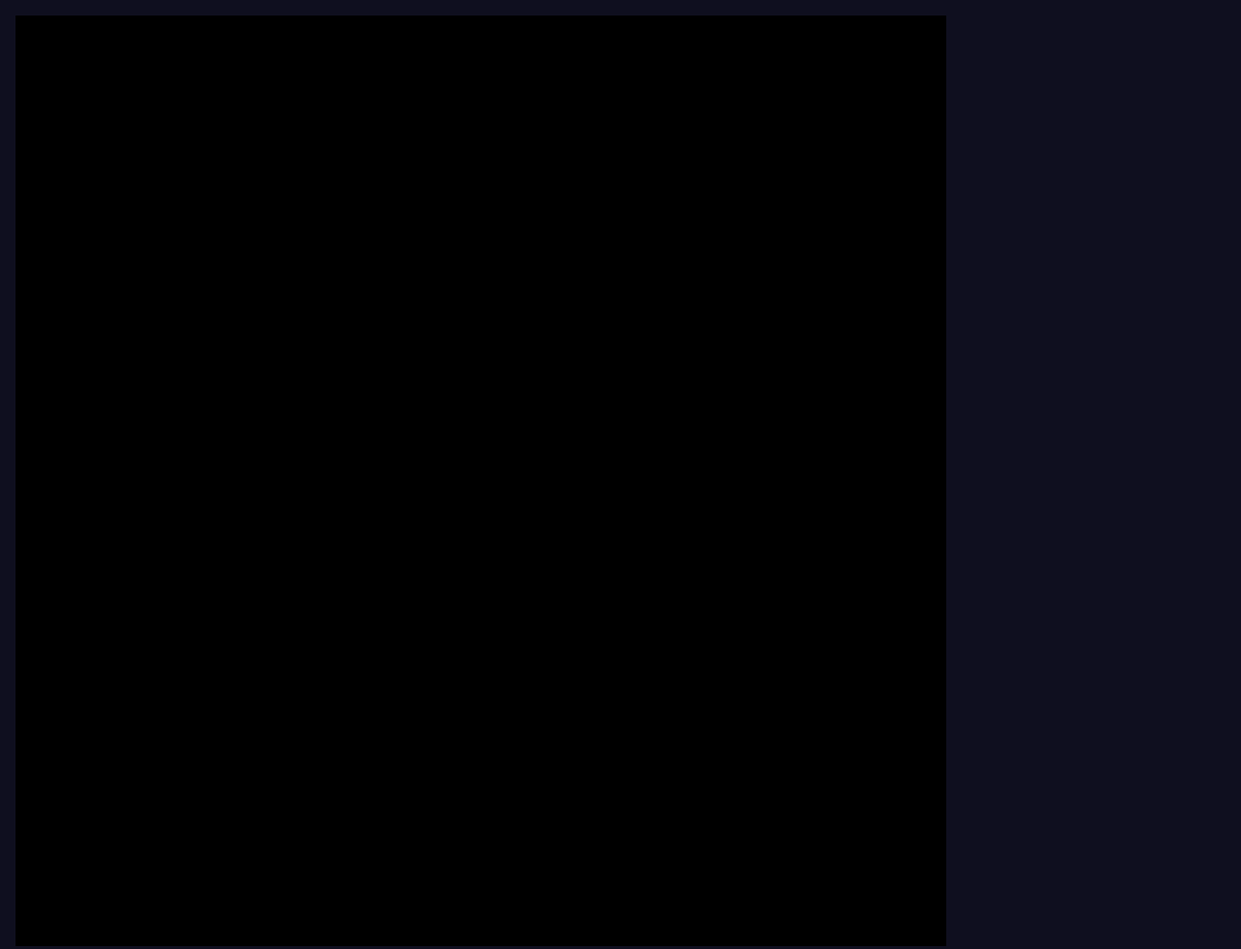
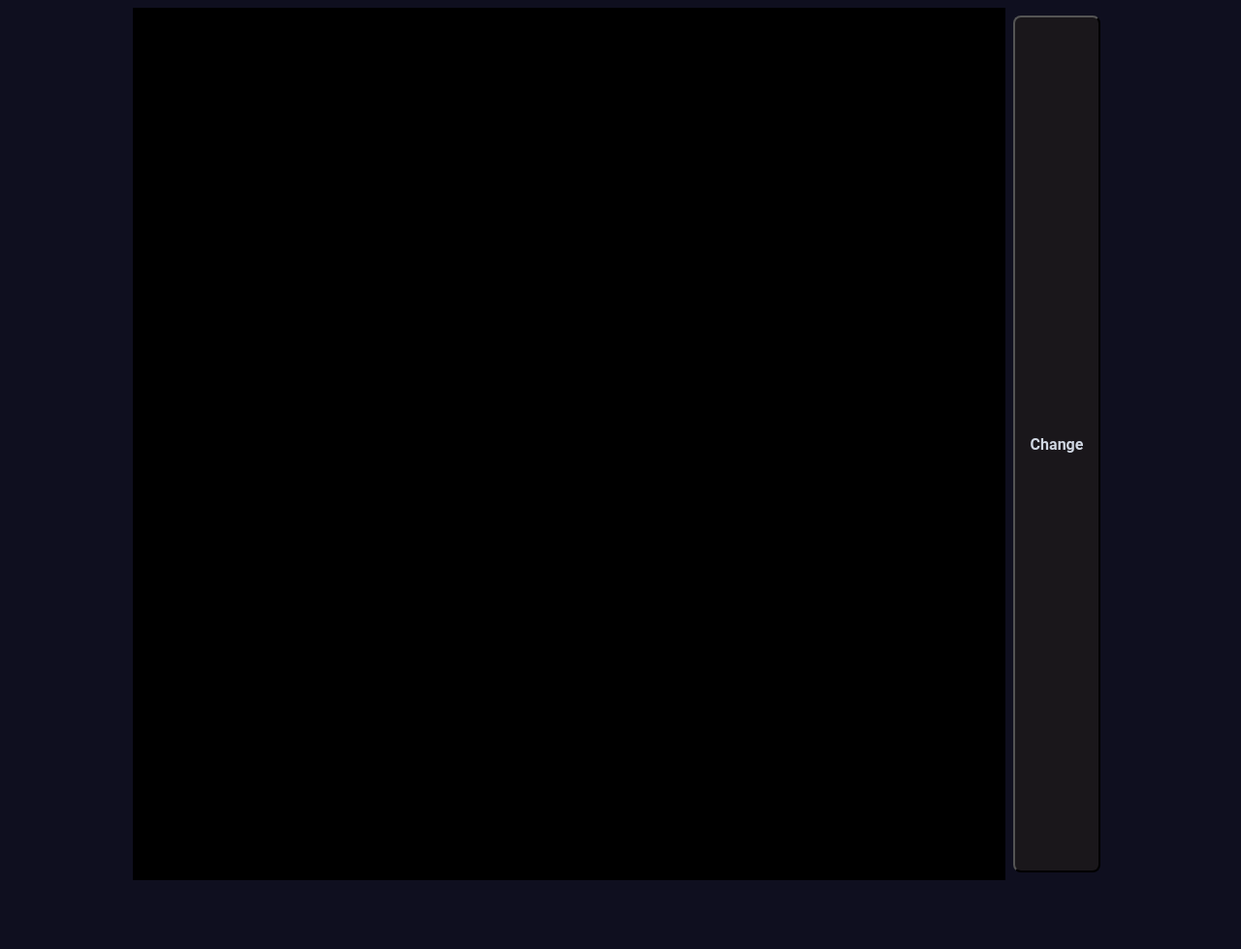
Before and after one commit to Diego63212/odin-etch-a-sketch, a plain HTML site: page index.html in a window 1280 px wide. Shown: the top 979 px of the page at 97% size. After the commit the page ends 916 px from the top, so only its background shows below. Drawn offline with Linux system fonts and the light colour scheme.

Commit message:
Better css

```diff
--- a/css/stylesheet.css
+++ b/css/stylesheet.css
@@ -2,21 +2,31 @@
     margin: 0;
     padding: 0;
     box-sizing: border-box;
+    font-family: "Roboto", sans-serif;
 }
 
 body {
     background-color: rgb(15, 15, 31);
-    padding: 16px;
+    padding: 8px;
+    display: flex;
+    justify-content: center;
+    flex-wrap: wrap;
 }
 
 button {
+    color: rgb(208, 215, 226);
+    border-radius: 8px;
+    background-color: rgb(26, 23, 27);
     padding: 8px 16px;
     margin: 8px;
+    cursor: pointer;
+    font-size: 16px;
+    font-weight: bold;
 }
 
 .container {
-    width: 960px;
-    height: 960px;
+    width: 900px;
+    height: 900px;
     display: flex;
     flex-wrap: wrap;
     justify-content: flex-end;
--- a/js/script.js
+++ b/js/script.js
@@ -6,7 +6,7 @@ let pixelCount = 16;
 pixelContainer.addEventListener('mouseover', pixelHighlight);
 btnChange.addEventListener('click', () => {
     // Set minimum to 1 and maximum of 100 to conserve performance
-    let userPixelCount = Math.max(Math.min(prompt('How many pixels per side?'), 100), 1);
+    let userPixelCount = Math.max(Math.min(prompt('How many pixels per side? (Max = 100)'), 100), 1);
     drawPixels(userPixelCount);
 })
 
```
